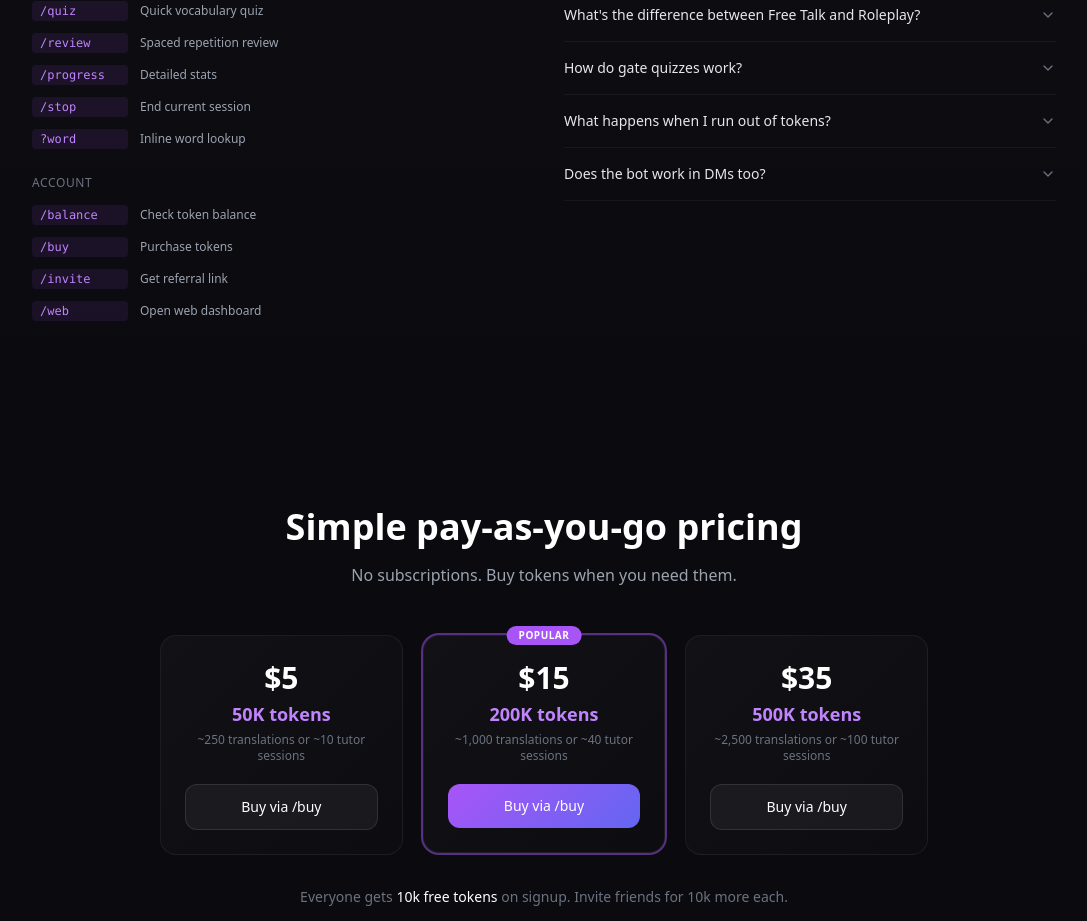
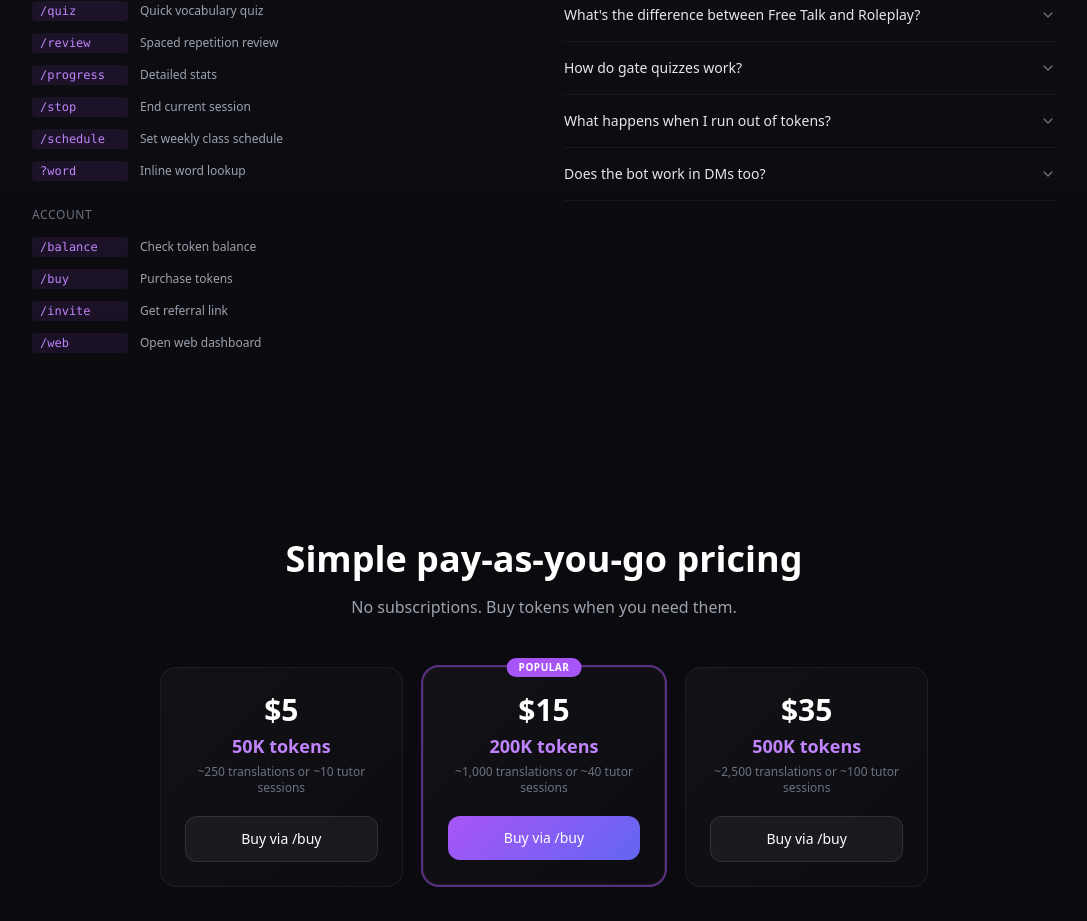
Before and after one commit to bluekite2000/linguabot, a React (Vite) app: page / in a window 1280 px wide. Shown: the part 5232-6153 px from the top of the page, without its empty margins (96-1183 px from the left). Built offline with nearby package versions, Linux system fonts and the light colour scheme.

Commit message:
add scheduling

```diff
--- a/src/App.jsx
+++ b/src/App.jsx
@@ -638,6 +638,7 @@ function HomePage() {
                     ['/review', 'Spaced repetition review'],
                     ['/progress', 'Detailed stats'],
                     ['/stop', 'End current session'],
+                    ['/schedule', 'Set weekly class schedule'],
                     ['?word', 'Inline word lookup'],
                   ]},
                   { title: 'Account', cmds: [
```
Also changed, not shown: 1 other file (tests, documents, lock files or other folders).
